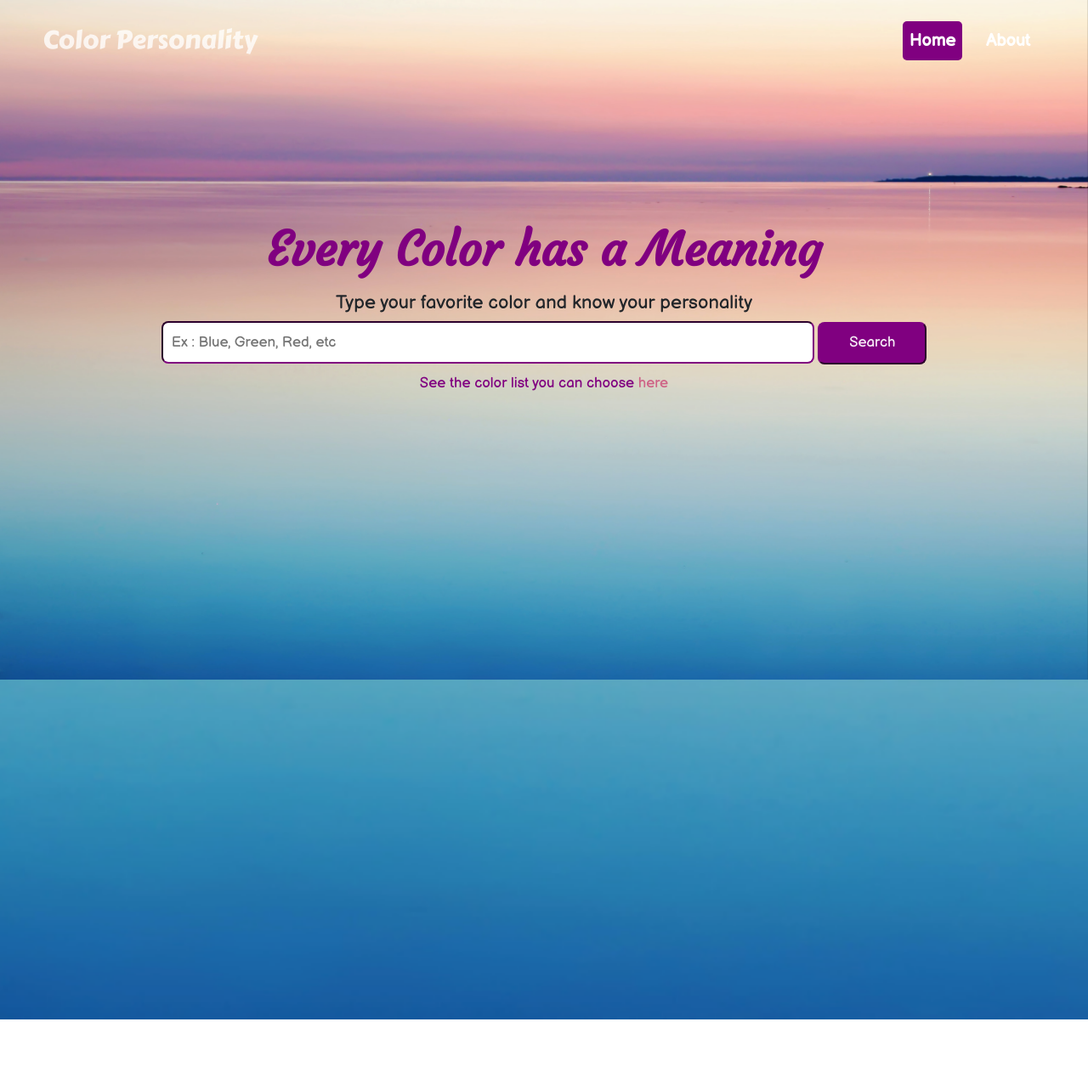
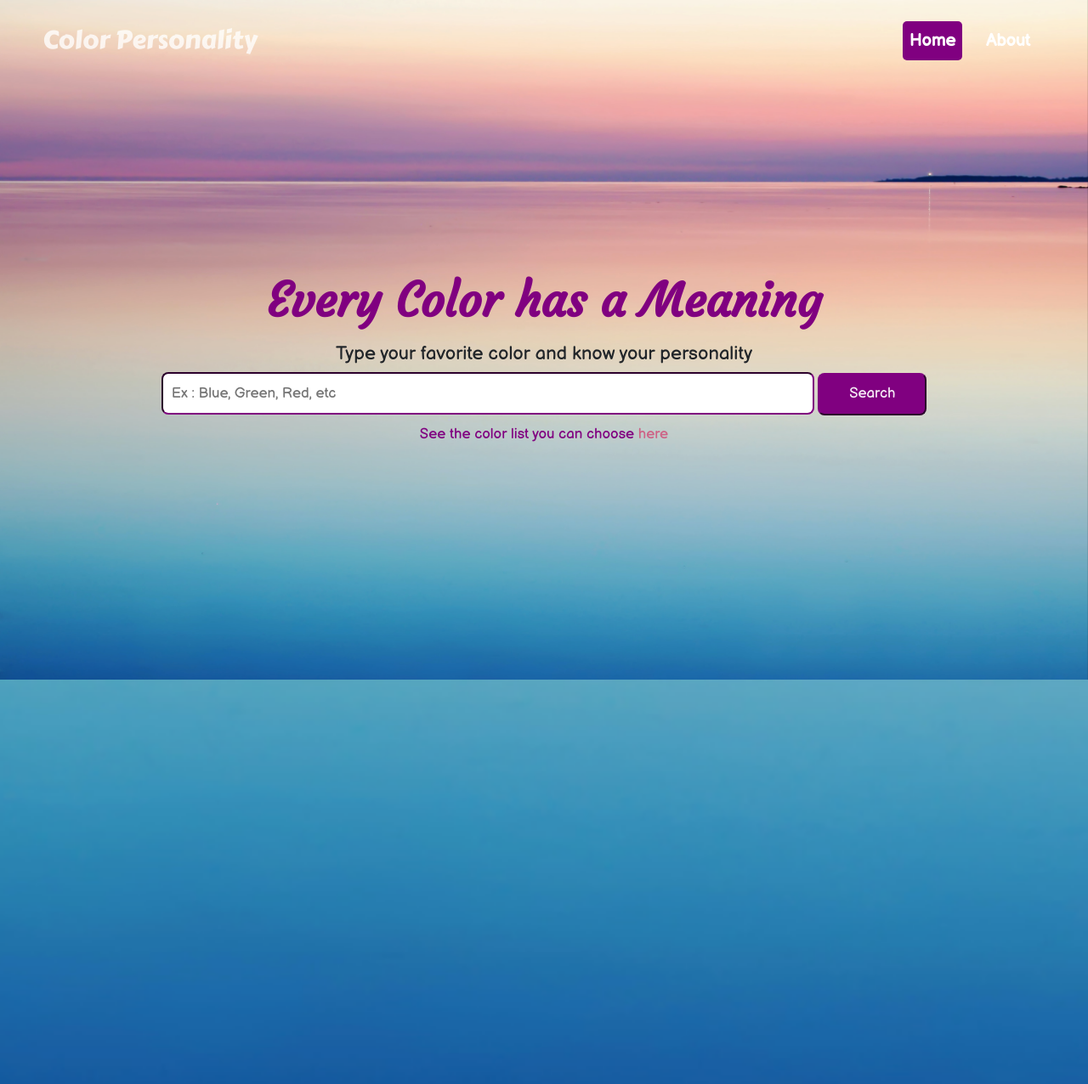
Before and after one commit to GhozyMHM/Color-Personality, a plain HTML site: page index.html in a window 1280 px wide. Shown: the whole page at 85% size. Before the commit the page ends 1200 px from the top, so only its background shows below. Drawn offline with nearby package versions, Linux system fonts and the light colour scheme.

Commit message:
Update Content Position

```diff
--- a/style/style.css
+++ b/style/style.css
@@ -57,6 +57,7 @@ main {
     background-size: cover;
     background-position: center;
     background-repeat: no-repeat;
+    padding-top: 120px;
 }
 
 .content {
@@ -122,7 +123,7 @@ button:hover {
 }
 
 aside {
-    height: 50vh;
+    height: 60vh;
     display: flex;
     flex-direction: column;
     justify-content: center;
@@ -149,7 +150,7 @@ the-result {
     height: 400px;
     background-color: rgb(243, 240, 240);
     position: absolute;
-    top: 400px;
+    top: 450px;
     border: 2px solid purple;
     border-radius: 8px;
     padding: 20px;
```
